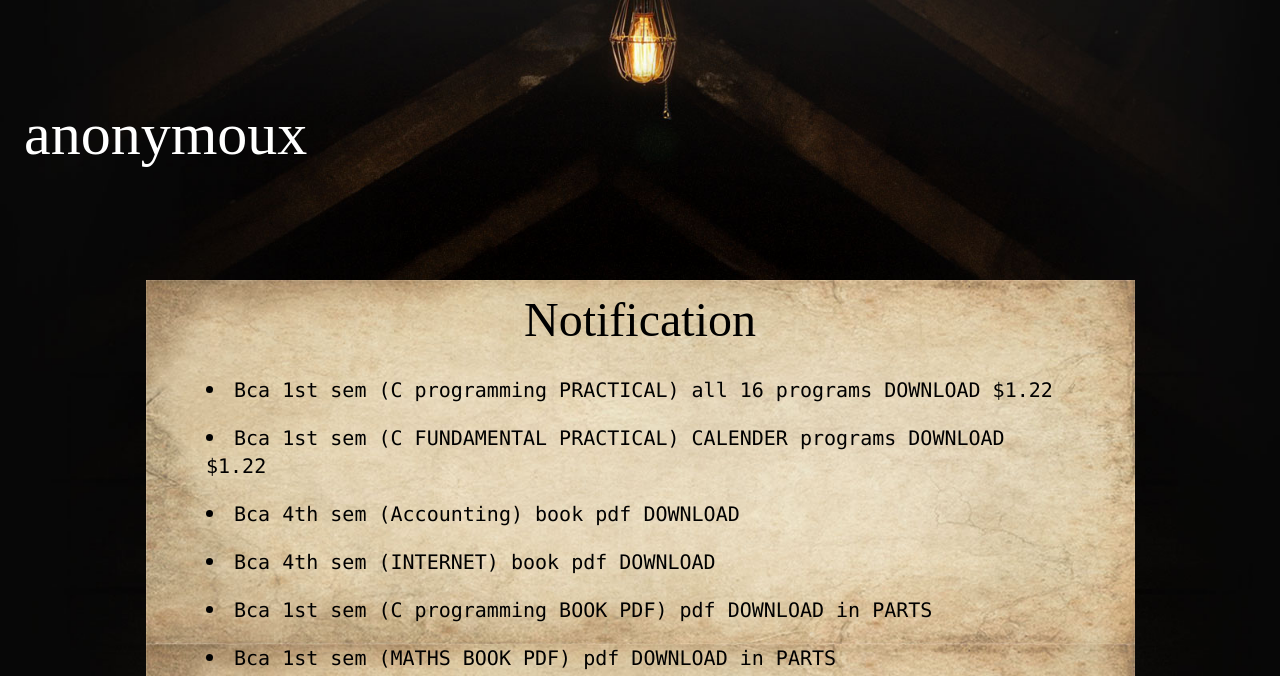
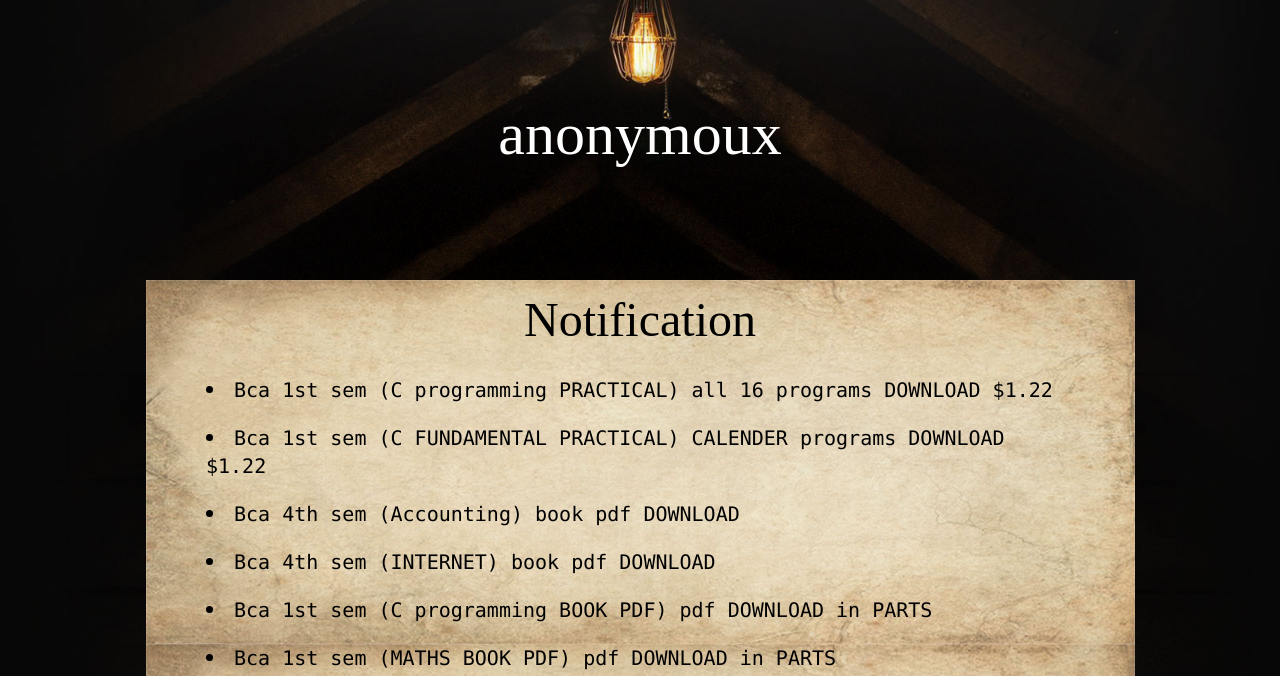
Before and after one commit to anonymoux000/anonymoux, a plain HTML site: page index.html in a window 1280 px wide. Shown: the top 676 px of the page. Drawn offline with nearby package versions, Linux system fonts and the light colour scheme; a web font is replaced by a local one.

Commit message:
Update index.html

```diff
--- a/index.html
+++ b/index.html
@@ -15,7 +15,7 @@
         <div class="relative ">
             <img src="./img/1.jpeg" class='w-screen' alt="" />
             <img src="./img/4.jpeg" class='w-screen max-sm:mt-40 lg:mt-0 ' alt="" />
-            <div class="absolute top-0  flex w-full p-6  text-center items-center  max-sm:justify-center ">
+            <div class="absolute top-0  flex w-full p-6  text-center items-center  sm:justify-center ">
                 <h1 class="text-white font-primary text-6xl font lg:mt-20">anonymoux</h1>
 
             </div>
```
